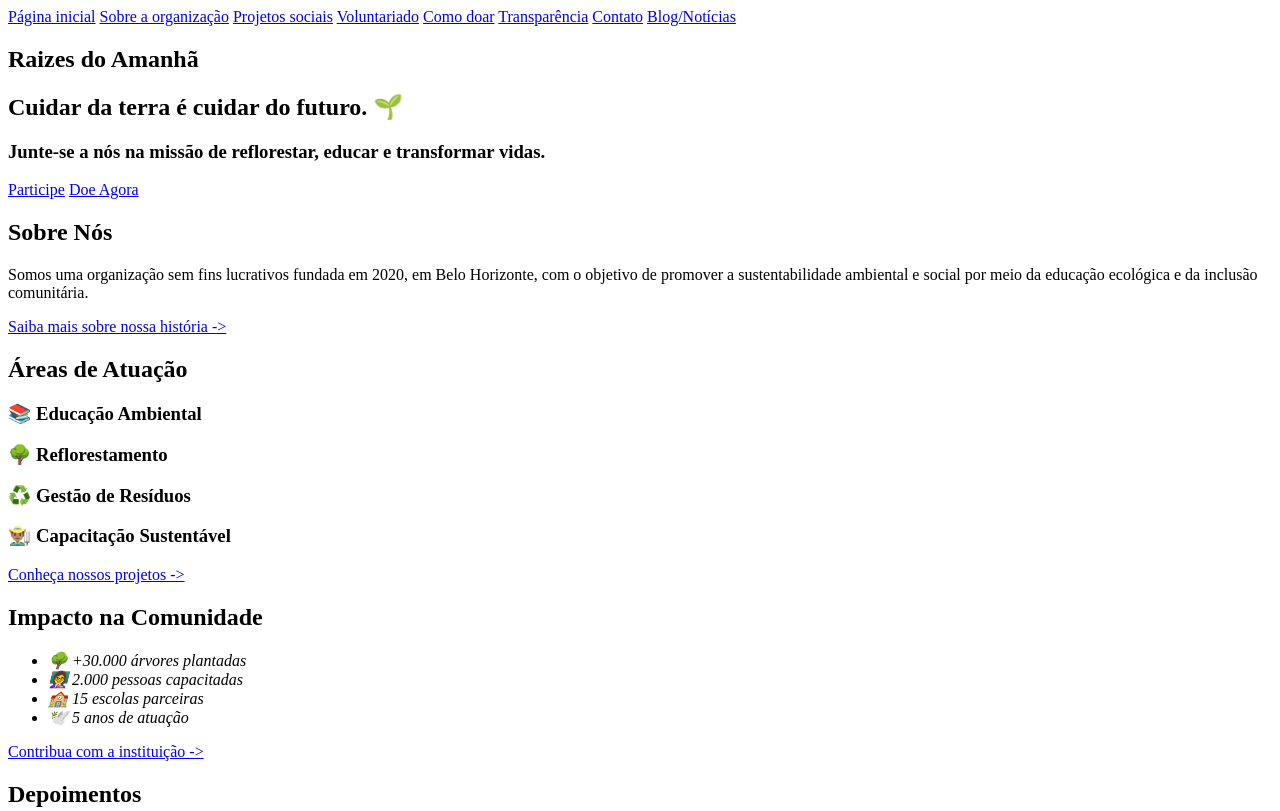
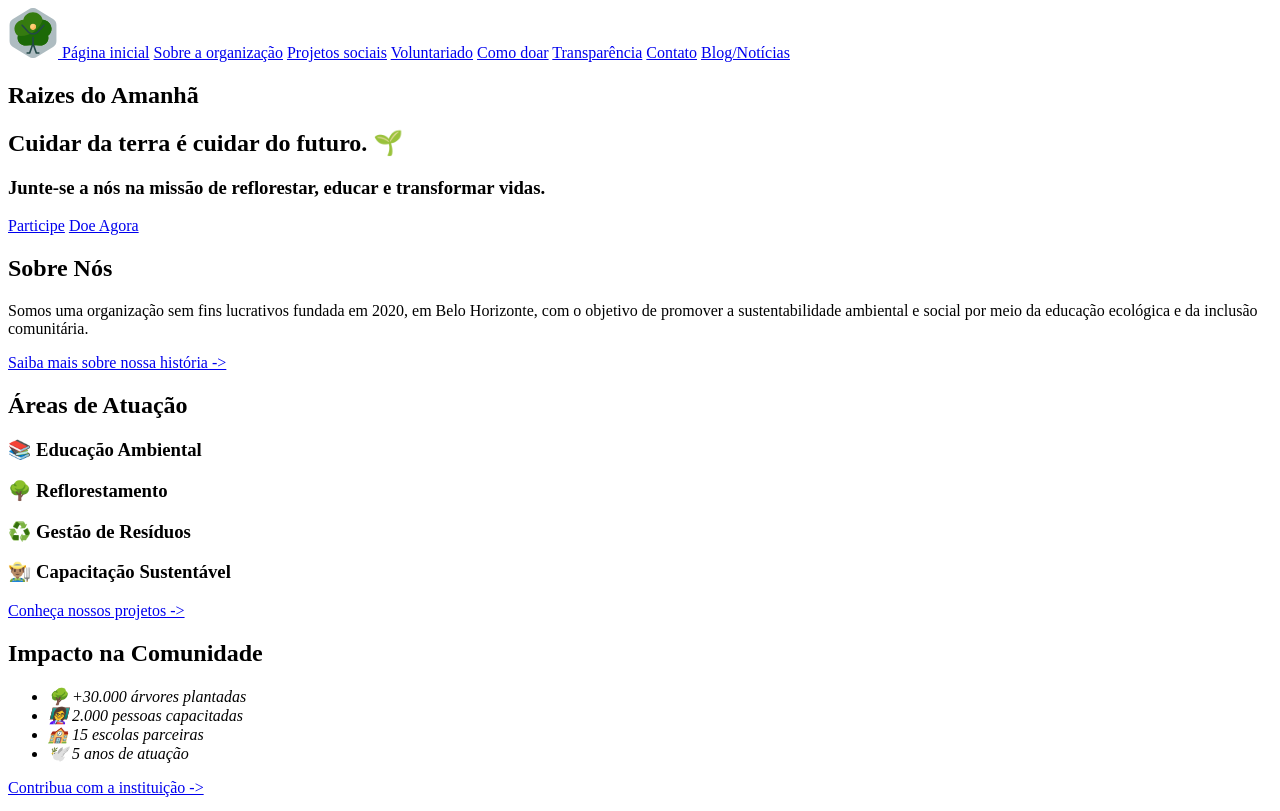
Before and after one commit to Raflord/ong-project, a plain HTML site: page index.html in a window 1280 px wide. Shown: the top 811 px of the page. Drawn offline with Linux system fonts and the light colour scheme.

Commit message:
atualizando header com logo

```diff
--- a/index.html
+++ b/index.html
@@ -8,6 +8,9 @@
 	<body>
 		<header>
 			<nav>
+				<a href="index.html">
+					<img src="assets/logo.svg" alt="Logo Raizes do Amanhã" width="50" height="50">
+				</a>
 				<a href="index.html">Página inicial</a>
 				<a href="sobre.html">Sobre a organização</a>
 				<a href="projetos.html">Projetos sociais</a>
```
